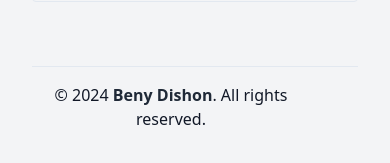
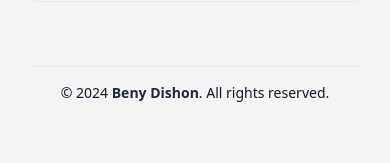
Before and after one commit to BenyD/CGPA-Calculator, a Next.js app: page / in a window 390 px wide. Shown: the part 1630-1793 px from the top of the page. Built offline with nearby package versions, Linux system fonts and the light colour scheme.

Commit message:
Fix Footer for Mobile

```diff
--- a/app/footer.tsx
+++ b/app/footer.tsx
@@ -11,20 +11,22 @@ import {
 import { Avatar, AvatarFallback, AvatarImage } from "@/components/ui/avatar";
 
 const Footer = () => (
-  <footer className="mt-8 p-4 border-t flex justify-between items-center w-full">
+  <footer className="mt-8 p-4 border-t flex flex-col sm:flex-row justify-between items-center w-full">
     <HoverCard>
       <HoverCardTrigger asChild>
         <a
           href="https://beny.one/"
           target="_blank"
           rel="noopener noreferrer"
-          className="text-center cursor-pointer"
+          className="text-center cursor-pointer mb-4 sm:mb-0"
         >
-          © 2024{" "}
-          <span className="font-semibold text-gray-800 dark:text-blue-300 hover:text-gray-600 dark:hover:text-blue-100 hover:underline transition-colors duration-200">
-            Beny Dishon
-          </span>
-          . All rights reserved.
+          <p className="text-sm sm:text-base">
+            © 2024{" "}
+            <span className="font-semibold text-gray-800 dark:text-blue-300 hover:text-gray-600 dark:hover:text-blue-100 hover:underline transition-colors duration-200">
+              Beny Dishon
+            </span>
+            . All rights reserved.
+          </p>
         </a>
       </HoverCardTrigger>
       <HoverCardContent className="w-80">
@@ -46,7 +48,7 @@ const Footer = () => (
         </div>
       </HoverCardContent>
     </HoverCard>
-    <div className="flex space-x-4">
+    <div className="flex flex-wrap justify-center space-x-4 sm:flex-nowrap">
       <a
         href="mailto:benydishon@gmail.com"
         className="text-gray-600 dark:text-gray-300 hover:text-gray-900 dark:hover:text-white"
```
